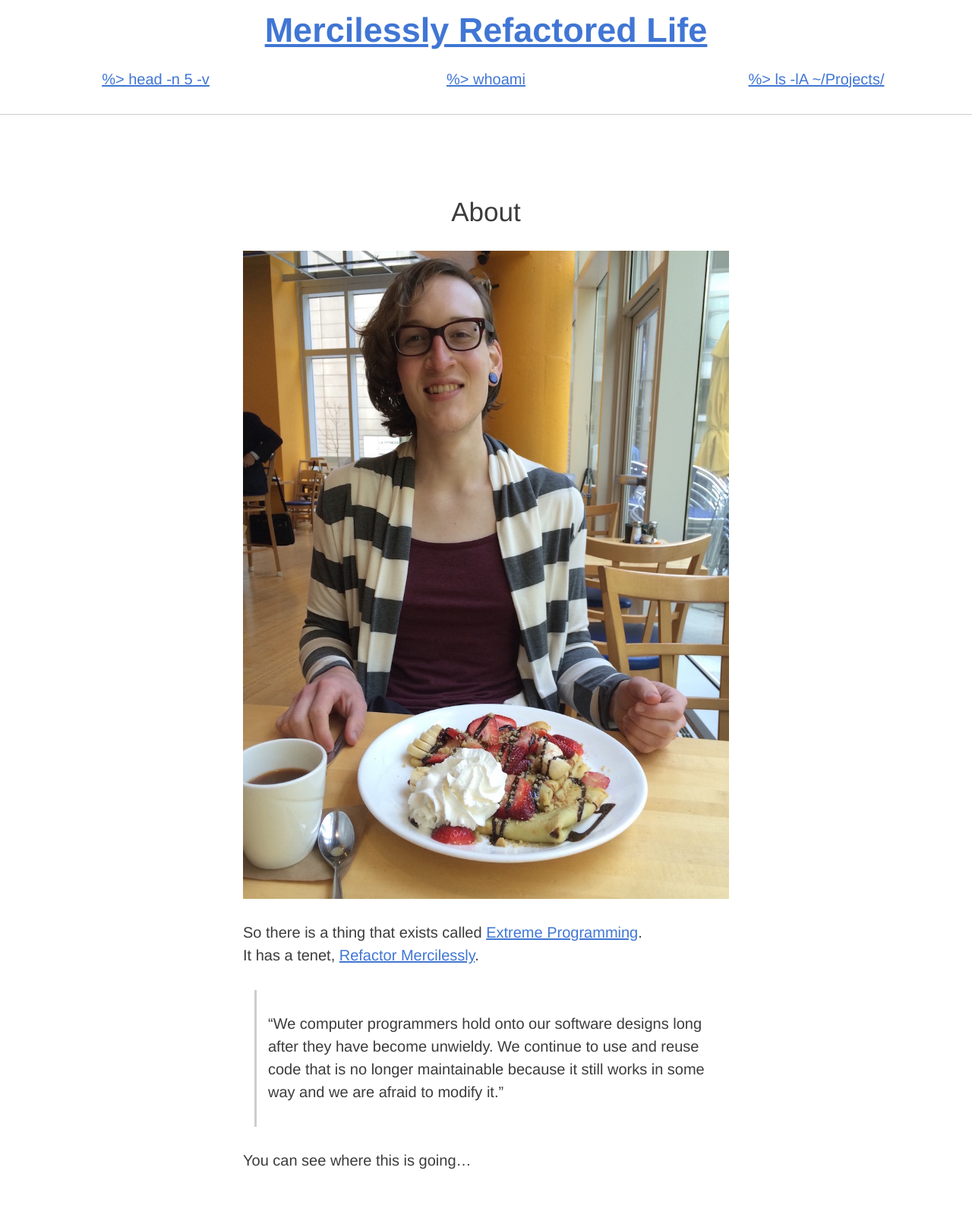
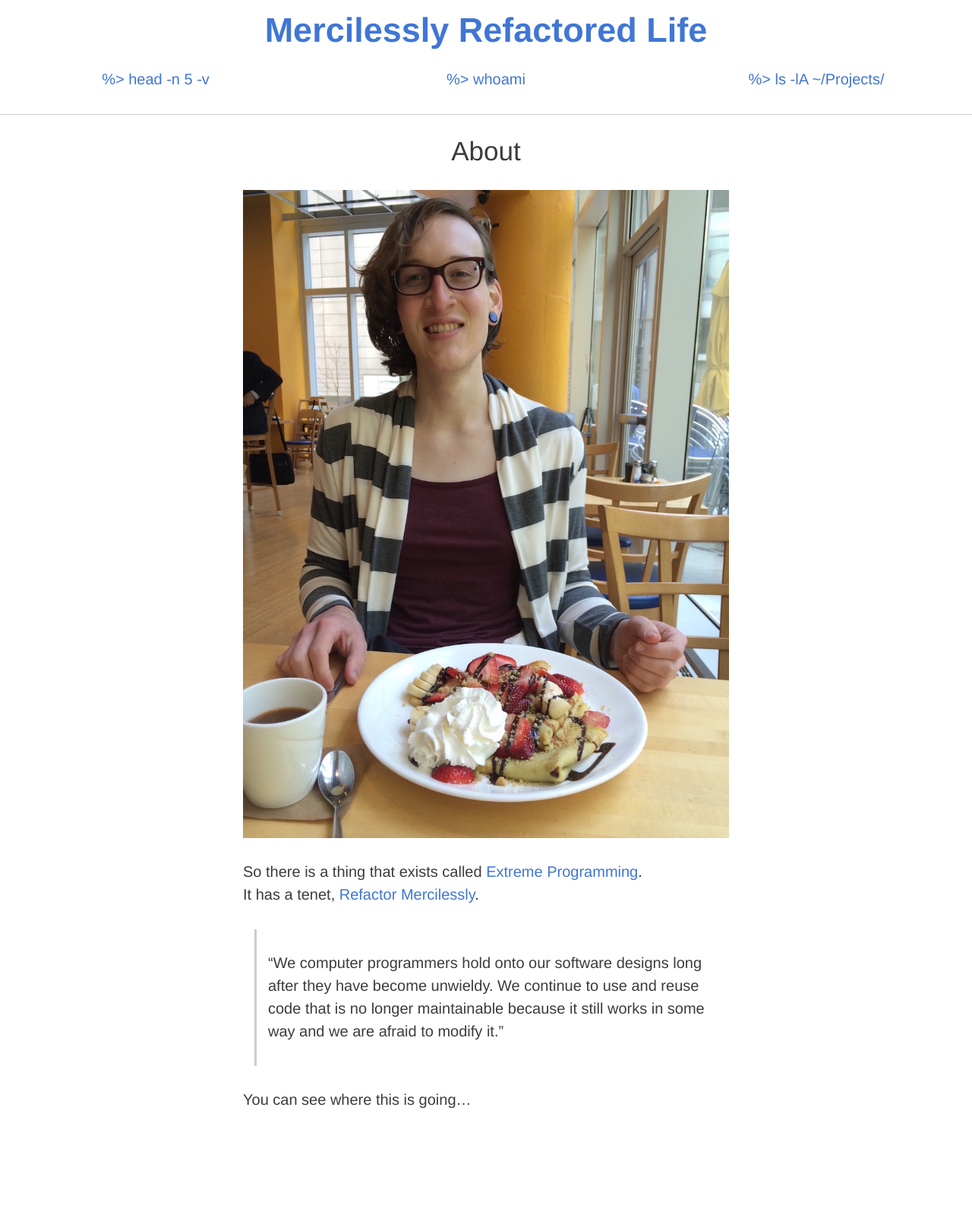
Before and after one commit to brycekbargar/brycekbargar.github.io, a Jekyll site: the page built from about/index.md, in a window 1280 px wide. Shown: the whole page at 76% size. Built offline with Jekyll 4.4.1, drawn with Linux system fonts in a browser that asks for light colours; after the commit the page ends 1523 px from its top, so only the background shows below that.

Commit message:
Style :all_the_things:

```diff
--- a/_layouts/post.html
+++ b/_layouts/post.html
@@ -2,7 +2,7 @@
 layout: default
 ---
 
-<article class="wrapper-large" itemscope itemtype="http://schema.org/BlogPosting">
+<article class="wrapper-large no-padding-top negative-margin-top" itemscope itemtype="http://schema.org/BlogPosting">
     <header>
         <h3 class="ta-center" itemprop="name headline">
             {{ page.title }}
--- a/about/index.md
+++ b/about/index.md
@@ -3,7 +3,7 @@ layout: default
 permalink: /about/
 ---
 
-<div class="wrapper-small" markdown="1">
+<div class="wrapper-small no-padding-top negative-margin-top" markdown="1">
 
 <h3 class="ta-center">About</h3>
 
--- a/blog/index.html
+++ b/blog/index.html
@@ -2,7 +2,7 @@
 layout: default
 ---
 
-<div class="wrapper">
+<div class="wrapper no-padding-top negative-margin-top">
     {% for post in site.posts %}
         <div>
             <h3>
--- a/css/main.css
+++ b/css/main.css
@@ -1,13 +1,27 @@
+/* Hacking a "div" into an h element */
 .d-block {
     display: block;
 }
 
-/* Make these better somehow? I'm awful with css... */
+/* Push the "View on Github" like to the bottom of the project */
 .fixed-bottom-container {
     position: relative;
 }
-
 .fixed-bottom-container .fixed-bottom {
     position: absolute;
     bottom: 0;
 }
+
+/* This is hideous */
+a {
+    text-decoration: none;
+}
+
+/* Get the page content to cozy up to the Header */
+.no-padding-top {
+    padding-top: 0px;
+    margin-top: -50px;
+}
+.negative-margin-top {
+    margin-top: -50px;
+}
--- a/index.html
+++ b/index.html
@@ -2,7 +2,7 @@
 layout: default
 ---
 
-<div class="wrapper-large ta-center">
+<div class="wrapper-large ta-center no-padding-top negative-margin-top">
     {% for post in site.posts limit:5 %}
         <div>
             <h3>
@@ -16,5 +16,5 @@ layout: default
         </div>
     {% endfor %}
     <br/>
-    <a title="All Blog Posts" href="{{ '/blog' | prepend: site.baseurl }}">ls -lA ~/Posts</a>
+    <a title="All Blog Posts" href="{{ '/blog' | prepend: site.baseurl }}">%> ls -lA ~/Posts</a>
 </div>
```
Also changed, not shown: css/cutestrap.min.css.
